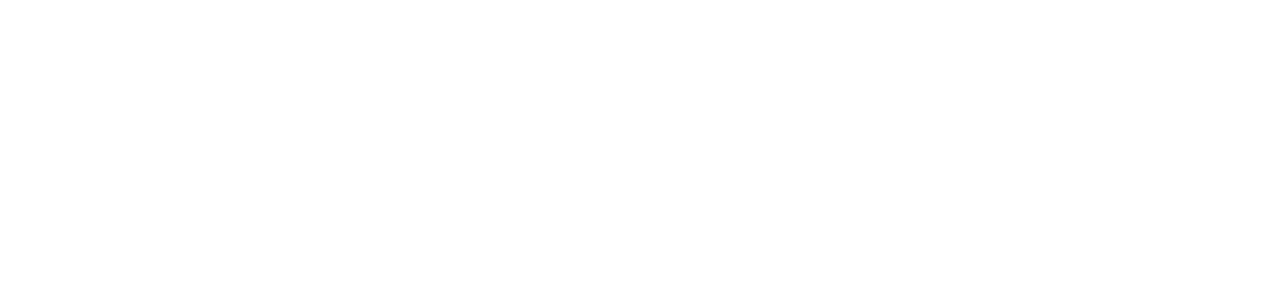
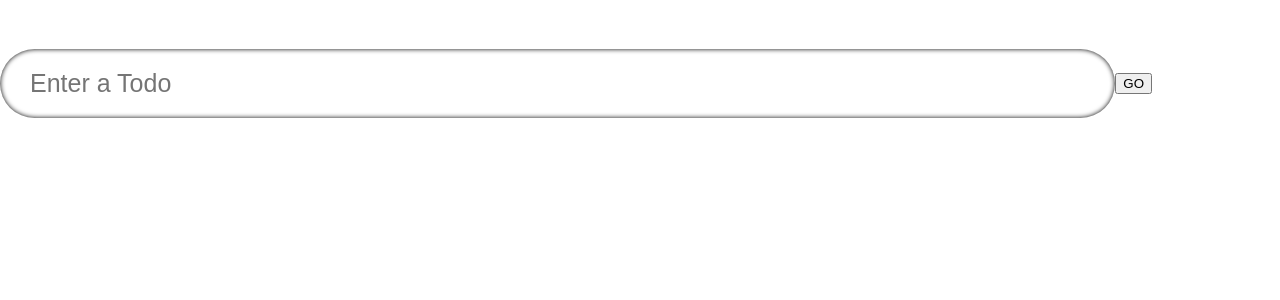
Before and after one commit to Dariuszb94/Tasks, a React (Create React App) app: page / in a window 1280 px wide. Shown: the top 300 px of the page. Built offline with nearby package versions, Linux system fonts and the light colour scheme; a web font is replaced by a local one.

Commit message:
input styles

```diff
--- a/src/components/InputField.tsx
+++ b/src/components/InputField.tsx
@@ -1,5 +1,32 @@
+import "./styles.css";
+
+interface props {
+  todo: string;
+  setTodo: React.Dispatch<React.SetStateAction<string>>;
+  handleAdd: (e: React.FormEvent) => void;
+}
 const InputField = () => {
-  return <div></div>;
+  return (
+    <form
+      className="input"
+      // onSubmit={(e) => {
+      //   handleAdd(e);
+      //   inputRef.current?.blur();
+      // }}
+    >
+      <input
+        type="text"
+        placeholder="Enter a Todo"
+        // value={todo}
+        // ref={inputRef}
+        // onChange={(e) => setTodo(e.target.value)}
+        className="input__box"
+      />
+      <button type="submit" className="input__submit">
+        GO
+      </button>
+    </form>
+  );
 };
 
 export default InputField;
--- /dev/null
+++ b/src/components/styles.css
@@ -0,0 +1,95 @@
+.input {
+  display: flex;
+  width: 90%;
+  position: relative;
+  align-items: center;
+}
+
+.input__box {
+  width: 100%;
+  border-radius: 50px;
+  padding: 20px 30px;
+  font-size: 25px;
+  border: none;
+  transition: 0.2s;
+  box-shadow: inset 0 0 5px black;
+}
+
+.input__box:focus {
+  box-shadow: 0 0 10px 1000px rgba(0, 0, 0, 0.5);
+  outline: none;
+}
+
+.input_submit {
+  position: absolute;
+  width: 50px;
+  height: 50px;
+  margin: 12px;
+  border-radius: 50px;
+  right: 0px;
+  border: none;
+  font-size: 15px;
+  background-color: #2f74c0;
+  color: white;
+  transition: 0.2s all;
+  box-shadow: 0 0 10px black;
+}
+
+.input_submit:hover {
+  background-color: #388ae2;
+}
+
+.input_submit:active {
+  transform: scale(0.8);
+  box-shadow: 0 0 5px black;
+}
+
+.todos {
+  display: flex;
+  justify-content: space-evenly;
+  width: 90%;
+  flex-wrap: wrap;
+}
+
+.todos__single {
+  display: flex;
+  width: 29.5%;
+  border-radius: 5px;
+  padding: 20px;
+  margin-top: 15px;
+  background-image: url("https://img.freepik.com/free-photo/crumpled-yellow-paper-background-close-up_60487-2390.jpg?size=626&ext=jpg");
+}
+.todos__single--text {
+  flex: 1;
+  padding: 5px;
+  border: none;
+  font-size: 20px;
+}
+
+.todos__single--text:focus {
+  outline: none;
+}
+
+.icon {
+  margin-left: 10px;
+  font-size: 25px;
+  cursor: pointer;
+}
+
+@media (max-width: 1200px) {
+  .todos__single {
+    width: 40%;
+  }
+}
+
+@media (max-width: 700px) {
+  .input {
+    width: 95%;
+  }
+  .todos {
+    width: 95%;
+  }
+  .todos__single {
+    width: 100%;
+  }
+}
```
